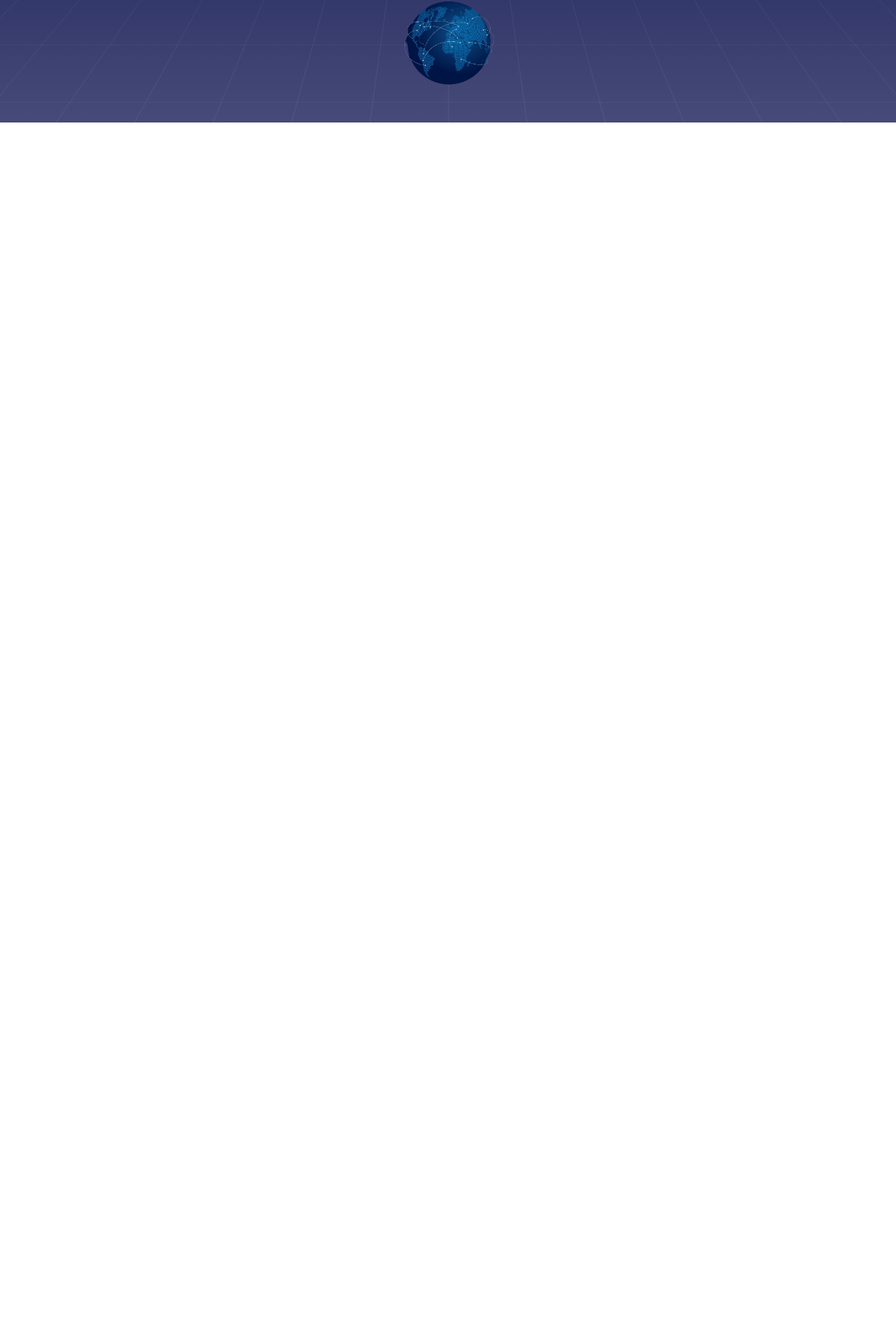
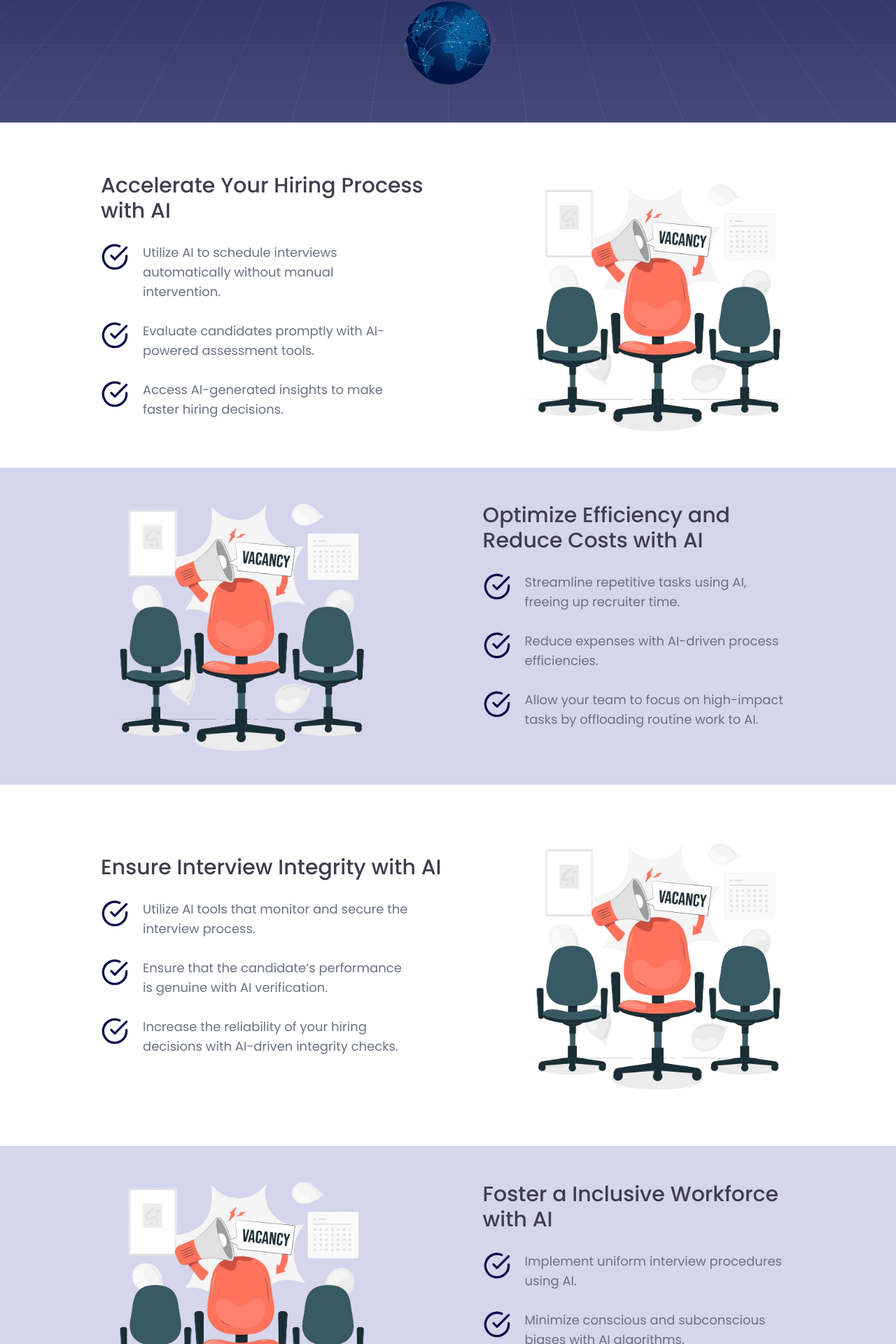
Before and after one commit to job-scout/jobscout-b2b-landingpage, a Next.js app: page / in a window 1280 px wide. Shown: the part 833-2753 px from the top of the page at 70% size. Before the commit the page ends 1008 px from the top, so only its background shows below. Built offline with nearby package versions, Linux system fonts and the light colour scheme.

Commit message:
desktop - features

```diff
--- /dev/null
+++ b/components/Features.jsx
@@ -0,0 +1,170 @@
+import { CheckCircleIcon } from "lucide-react";
+import React from "react";
+
+function Features() {
+	return (
+		<div className="my-16 flex flex-col space-y-8">
+			{/*1 section */}
+			<div className="flex items-center justify-between space-x-12 container mx-auto px-4 lg:w-[80%] 2xl:w-[80%]">
+				<div className="w-[50%] flex flex-col">
+					<h1 className="text-black text-3xl font-medium">
+						Accelerate Your Hiring Process with AI
+					</h1>
+
+					<div className="my-7 flex flex-col space-y-7">
+						<div className="flex items-start space-x-5">
+							<CheckCircleIcon color="#080E4B" size={40} />{" "}
+							<p className="text-gray-500 text-lg max-w-sm 2xl:text-xl  ">
+								Utilize AI to schedule interviews automatically
+								without manual intervention.
+							</p>
+						</div>
+						<div className="flex items-start space-x-5">
+							<CheckCircleIcon color="#080E4B" size={40} />{" "}
+							<p className="text-gray-500 text-lg max-w-sm 2xl:text-xl">
+								Evaluate candidates promptly with AI-powered
+								assessment tools.
+							</p>
+						</div>
+						<div className="flex items-start space-x-5">
+							<CheckCircleIcon color="#080E4B" size={40} />{" "}
+							<p className="text-gray-500 text-lg max-w-sm 2xl:text-xl">
+								Access AI-generated insights to make faster
+								hiring decisions.
+							</p>
+						</div>
+					</div>
+				</div>
+				<div className="w-[40%]">
+					<img
+						src="banner.png"
+						className="w-full h-auto"
+						alt="Banner"
+					/>
+				</div>
+			</div>
+			{/*2 section */}
+			<div className=" bg-btnbackground py-7">
+				<div className="flex items-center justify-between space-x-12  px-4 container mx-auto lg:w-[80%] 2xl:w-[80%]">
+					<div className="w-[40%]">
+						<img
+							src="banner.png"
+							className="w-full h-auto"
+							alt="Banner"
+						/>
+					</div>
+					<div className="w-[45%] flex flex-col">
+						<h1 className="text-black text-3xl font-medium">
+							Optimize Efficiency and Reduce Costs with AI
+						</h1>
+
+						<div className="my-7 flex flex-col space-y-7">
+							<div className="flex items-start space-x-5">
+								<CheckCircleIcon color="#080E4B" size={40} />{" "}
+								<p className="text-gray-500 text-lg max-w-sm 2xl:text-xl">
+									Streamline repetitive tasks using AI, freeing up recruiter time.
+								</p>
+							</div>
+							<div className="flex items-start space-x-5">
+								<CheckCircleIcon color="#080E4B" size={40} />{" "}
+								<p className="text-gray-500 text-lg max-w-sm 2xl:text-xl">
+									Reduce expenses with AI-driven process
+									efficiencies.
+								</p>
+							</div>
+							<div className="flex items-start space-x-5">
+								<CheckCircleIcon color="#080E4B" size={40} />{" "}
+								<p className="text-gray-500 text-lg max-w-sm 2xl:text-xl">
+									Allow your team to focus on high-impact
+									tasks by offloading routine work to AI.
+								</p>
+							</div>
+						</div>
+					</div>
+				</div>
+			</div>
+			{/*3 section */}
+			<div className="flex items-center justify-between space-x-12 container mx-auto px-4 py-7 lg:w-[80%] 2xl:w-[80%]">
+				<div className="w-[50%] flex flex-col">
+					<h1 className="text-black text-3xl font-medium">
+						Ensure Interview Integrity with AI
+					</h1>
+
+					<div className="my-7 flex flex-col space-y-7">
+						<div className="flex items-start space-x-5">
+							<CheckCircleIcon color="#080E4B" size={40} />{" "}
+							<p className="text-gray-500 text-lg max-w-sm 2xl:text-xl">
+								Utilize AI tools that monitor and secure the
+								interview process.
+							</p>
+						</div>
+						<div className="flex items-start space-x-5">
+							<CheckCircleIcon color="#080E4B" size={40} />{" "}
+							<p className="text-gray-500 text-lg max-w-sm 2xl:text-xl">
+								Ensure that the candidate’s performance is
+								genuine with AI verification.
+							</p>
+						</div>
+						<div className="flex items-start space-x-5">
+							<CheckCircleIcon color="#080E4B" size={40} />{" "}
+							<p className="text-gray-500 text-lg max-w-sm 2xl:text-xl">
+								Increase the reliability of your hiring
+								decisions with AI-driven integrity checks.
+							</p>
+						</div>
+					</div>
+				</div>
+				<div className="w-[40%]">
+					<img
+						src="banner.png"
+						className="w-full h-auto"
+						alt="Banner"
+					/>
+				</div>
+			</div>
+			{/*4 section */}
+			<div className=" bg-btnbackground py-7">
+				<div className="flex items-center justify-between space-x-12  px-4 container mx-auto lg:w-[80%] 2xl:w-[80%]">
+					<div className="w-[40%]">
+						<img
+							src="banner.png"
+							className="w-full h-auto"
+							alt="Banner"
+						/>
+					</div>
+					<div className="w-[45%] flex flex-col">
+						<h1 className="text-black text-3xl font-medium">
+							Foster a Inclusive Workforce with AI
+						</h1>
+
+						<div className="my-7 flex flex-col space-y-7">
+							<div className="flex items-start space-x-5">
+								<CheckCircleIcon color="#080E4B" size={40} />{" "}
+								<p className="text-gray-500 text-lg max-w-sm 2xl:text-xl">
+									Implement uniform interview procedures using
+									AI.
+								</p>
+							</div>
+							<div className="flex items-start space-x-5">
+								<CheckCircleIcon color="#080E4B" size={40} />{" "}
+								<p className="text-gray-500 text-lg max-w-sm 2xl:text-xl">
+									Minimize conscious and subconscious biases
+									with AI algorithms.
+								</p>
+							</div>
+							<div className="flex items-start space-x-5">
+								<CheckCircleIcon color="#080E4B" size={40} />{" "}
+								<p className="text-gray-500 text-lg max-w-sm 2xl:text-xl">
+									Attract and retain a diverse pool of talent
+									with AI-enhanced fairness.
+								</p>
+							</div>
+						</div>
+					</div>
+				</div>
+			</div>
+		</div>
+	);
+}
+
+export default Features;
--- a/pages/index.js
+++ b/pages/index.js
@@ -1,6 +1,7 @@
 import Image from "next/image";
 import { Inter } from "next/font/google";
 import Banner from "@/components/Banner";
+import Features from "@/components/Features";
 
 const inter = Inter({ subsets: ["latin"] });
 
@@ -11,7 +12,8 @@ export default function Home() {
     >
 
 
-    <Banner/>
+      <Banner />
+      <Features/>
 
     </main>
   );
```
